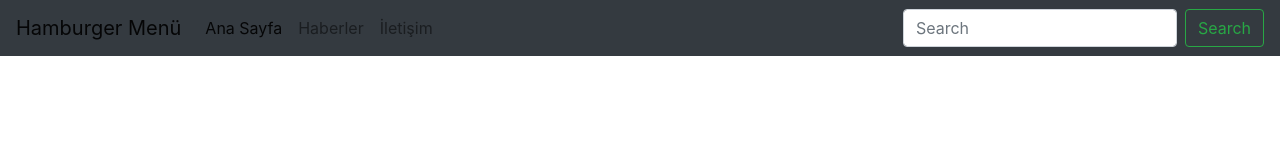
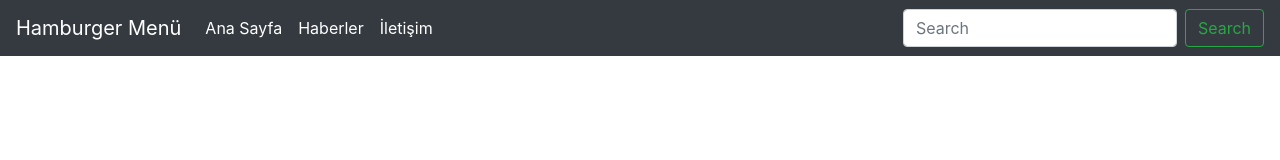
Before and after one commit to EsSzr/HTML-Practices, a plain HTML site: page ui9-1.html in a window 1280 px wide. Drawn offline with nearby package versions, Linux system fonts and the light colour scheme.

Commit message:
UI-9-1:Hamburger Menü Düzenlendi.

```diff
--- a/ui9-1.html
+++ b/ui9-1.html
@@ -12,7 +12,7 @@
   </head>
   <body>
     <nav class="navbar navbar-expand-lg navbar-light bg-dark">
-<a class="navbar-brand" href="#">Hamburger Menü</a>
+<a class="navbar-brand" style="color:white; href="#">Hamburger Menü</a>
 <button class="navbar-toggler" type="button" data-toggle="collapse" data-target="#navbarSupportedContent" aria-controls="navbarSupportedContent" aria-expanded="false" aria-label="Toggle navigation">
   <span class="navbar-toggler-icon"></span>
 </button>
@@ -20,13 +20,13 @@
 <div class="collapse navbar-collapse" id="navbarSupportedContent">
   <ul class="navbar-nav mr-auto">
     <li class="nav-item active">
-      <a class="nav-link" href="#">Ana Sayfa<span class="sr-only">(current)</span></a>
+      <a class="nav-link" style="color:white;" href="#">Ana Sayfa<span class="sr-only">(current)</span></a>
     </li>
     <li class="nav-item">
-      <a class="nav-link" href="#">Haberler</a>
+      <a class="nav-link" style="color:white; href="#">Haberler</a>
     </li>
     <li class="nav-item">
-      <a class="nav-link" href="#">İletişim</a>
+      <a class="nav-link" style="color:white; href="#">İletişim</a>
     </li>
   </ul>
   <form class="form-inline my-2 my-lg-0">
```
